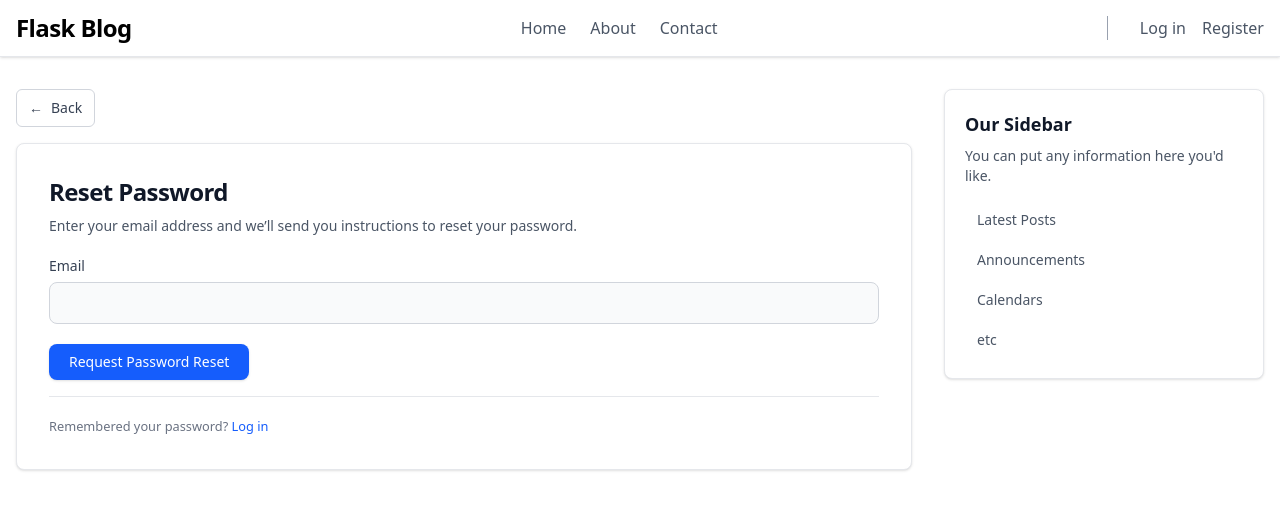
After one commit to Joshua-Thompson-NG/flask-blog-application, a Flask app: page /reset_password in a window 1280 px wide. The commit adds this page. Shown: the top 510 px of the page. Run offline with Flask 3, Linux system fonts and the light colour scheme; some libraries are stand-ins or nearby versions.

Commit message:
Added reset password functionality

```diff
--- a/flaskblog/forms.py
+++ b/flaskblog/forms.py
@@ -63,3 +63,19 @@ class PostForm(FlaskForm):
     title = StringField('Title',validators=[DataRequired(),Length(min=2,max=80)])
     content = TextAreaField('Content',validators=[DataRequired()])
     submit = SubmitField('Post')
+
+
+# --- RESET PASSWORD ---
+class RequestResetForm(FlaskForm):
+    email = StringField('Email',validators=[DataRequired(),Email()])
+    submit = SubmitField('Request Password Reset')
+
+    def validate_email(self,email):
+        email = User.query.filter_by(email=email.data).first()
+        if email is None:
+            raise ValidationError('There is no account with that email. Please check and try again.')
+
+class ResetPasswordForm(FlaskForm):
+    password = PasswordField('Password',validators=[DataRequired(),EqualTo('confirm_password',message='Passwords must match')])
+    confirm_password = PasswordField('Confirm Password',validators=[DataRequired()])
+    submit = SubmitField('Reset Password')
--- a/flaskblog/routes.py
+++ b/flaskblog/routes.py
@@ -5,10 +5,12 @@ from PIL import Image
 
 from flask import render_template, flash, redirect, url_for, request, abort
 
-from flaskblog import app,db,bcrypt
-from flaskblog.forms import RegistrationForm,LoginForm,UpdateAccountForm,PostForm
+from flaskblog import app,db,bcrypt,mail
+from flaskblog.forms import RegistrationForm,LoginForm,UpdateAccountForm,PostForm,RequestResetForm,ResetPasswordForm
 from flaskblog.models import User,Post
 from flask_login import login_user,logout_user,login_required,current_user
+from flask_mail import Message
+
 
 
 # --- Page Routes ---
@@ -179,3 +181,45 @@ def delete_post(post_id):
     db.session.commit()
     flash('Your post has been deleted!', 'success')
     return redirect(url_for('home'))
+
+
+# --- RESET PASSWORD ---
+
+def send_reset_email(user):
+    token = user.get_reset_token()
+    msg = Message('Password Reset Request',recipients=[user.email])
+    msg.body = f'''To reset your password, visit the following link:
+{url_for('reset_token',token=token, _external=True)}
+
+    If you did not make this request then ignore this email and no changes will be made
+    '''
+    mail.send(msg)
+@app.route('/reset_password',methods=['GET','POST'])
+def reset_request():
+    if current_user.is_authenticated:
+        return redirect(url_for('home'))
+    form = RequestResetForm()
+    if form.validate_on_submit():
+        user = User.query.filter_by(email=form.email.data).first()
+        send_reset_email(user)
+        flash('A reset email has been sent. Please check your inbox.','info')
+        return redirect(url_for('login'))
+    return render_template('reset_request.html',title='Reset Password',form=form)
+
+
+@app.route('/reset_password/<token>',methods=['GET','POST'])
+def reset_token(token):
+    if current_user.is_authenticated:
+        return redirect(url_for('home'))
+    user = User.verify_reset_token(token)
+    if user is None:
+        flash('That is an invalid or expired token','warning')
+        return redirect(url_for('reset_request'))
+    form = ResetPasswordForm()
+    if form.validate_on_submit():
+        hashed_password = bcrypt.generate_password_hash(form.password.data).decode('utf-8')
+        user.password = hashed_password
+        db.session.commit()
+        flash('Your password has been reset.','success')
+        return redirect(url_for('login'))
+    return render_template('reset_token.html',title='Reset Password',form=form)
--- /dev/null
+++ b/flaskblog/templates/reset_request.html
@@ -0,0 +1,41 @@
+{% extends "base.html" %}
+{% block content %}
+    <div class="bg-white dark:bg-gray-800 p-8 rounded-lg border border-gray-200 dark:border-gray-700 shadow-sm">
+        <form method="POST" action="" class="space-y-5">
+            {{ form.hidden_tag() }}
+
+            <div>
+                <h2 class="dark:text-white text-2xl font-extrabold text-gray-900 tracking-tight">
+                    Reset Password
+                </h2>
+                <p class="mt-2 text-sm text-gray-600 dark:text-gray-300">
+                    Enter your email address and we’ll send you instructions to reset your password.
+                </p>
+            </div>
+
+            <div>
+                {{ form.email.label(class="block text-sm font-medium text-gray-700 dark:text-gray-300 mb-1.5") }}
+
+                {% if form.email.errors %}
+                    {{ form.email(class="w-full px-3.5 py-2.5 text-gray-900 dark:text-white bg-gray-50 dark:bg-gray-900 border border-red-500 rounded-lg focus:ring-2 focus:ring-red-500 focus:outline-none transition-colors text-sm") }}
+                    {% for error in form.email.errors %}
+                        <p class="mt-1 text-sm text-red-600 dark:text-red-400">{{ error }}</p>
+                    {% endfor %}
+                {% else %}
+                    {{ form.email(class="w-full px-3.5 py-2.5 text-gray-900 dark:text-white bg-gray-50 dark:bg-gray-900 border border-gray-300 dark:border-gray-700 rounded-lg focus:ring-2 focus:ring-blue-500 focus:outline-none transition-colors text-sm") }}
+                {% endif %}
+            </div>
+
+            <div>
+                {{ form.submit(class="w-full sm:w-auto px-5 py-2 bg-blue-600 hover:bg-blue-700 text-white font-medium rounded-lg text-sm cursor-pointer shadow-sm transition-colors") }}
+            </div>
+        </form>
+
+        <div class="border-t border-gray-200 dark:border-gray-700 mt-4 pt-4">
+            <small class="text-gray-500 dark:text-gray-400">
+                Remembered your password?
+                <a href="{{ url_for('login') }}" class="text-blue-600 hover:underline">Log in</a>
+            </small>
+        </div>
+    </div>
+{% endblock %}
```
Also changed, not shown: flaskblog/__init__.py (+11 -1 lines), flaskblog/models.py (+17 -4 lines), flaskblog/templates/login.html (+9 -3 lines), flaskblog/templates/reset_token.html (added, +54 -0 lines).
